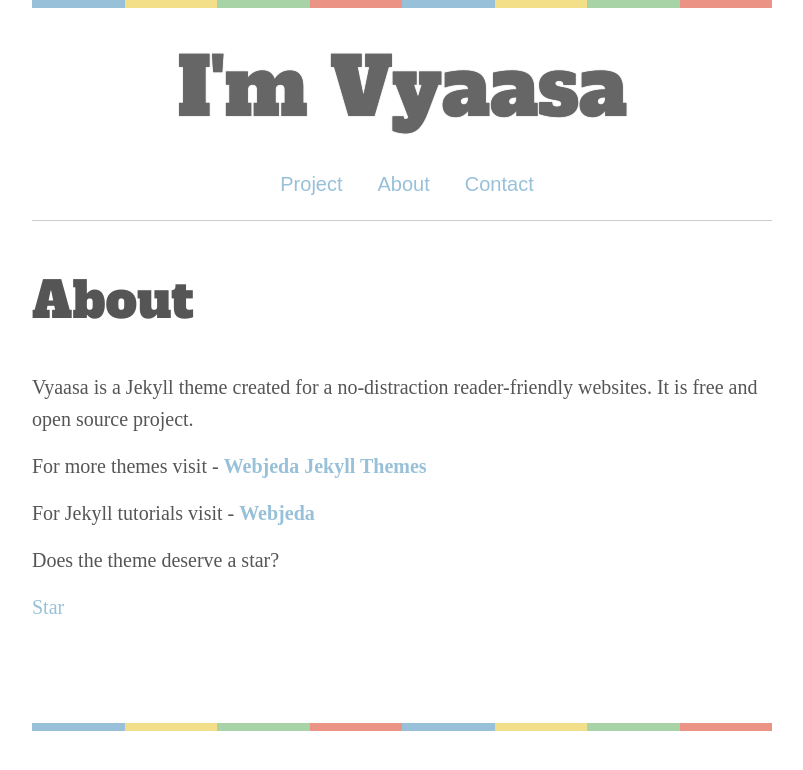
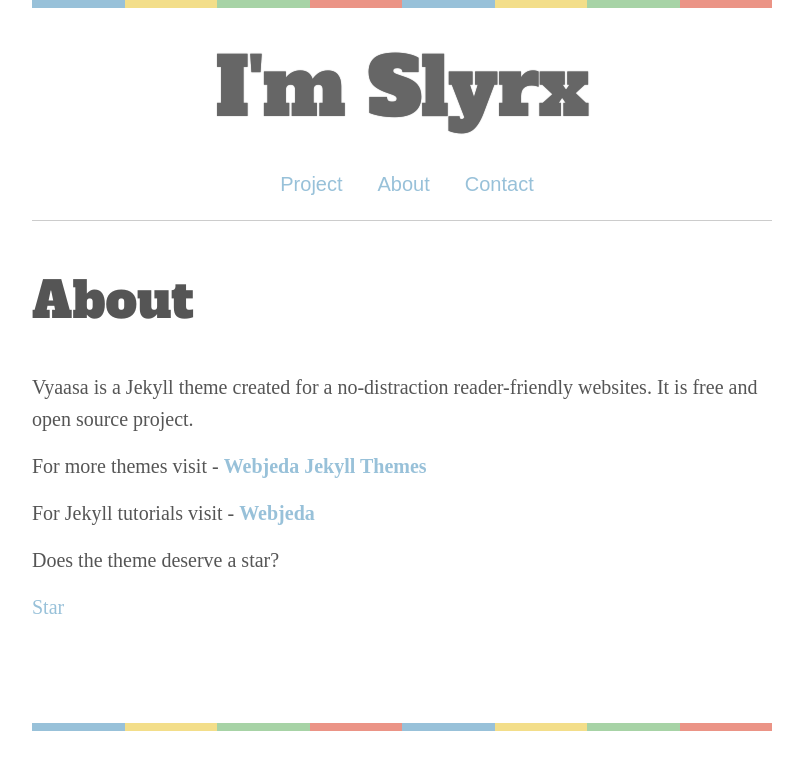
Before and after one commit to slyrx/blog, a Jekyll site: the page built from _pages/about.md, in a window 1280 px wide. Shown: the top 770 px of the page, without its empty margins (238-1041 px from the left). Built offline with Jekyll 4.4.1, drawn with Linux system fonts in a browser that asks for light colours; some web fonts are replaced.

Commit message:
Update _config.yml

```diff
--- a/_config.yml
+++ b/_config.yml
@@ -1,7 +1,7 @@
 #Created by webjeda - http://webjeda.com
 
 # Site settings
-title: "I'm Vyaasa"
+title: "I'm Slyrx"
 title-font-size: '4em' # a provision to adjust the size of your title. If it is too long then do resize to a smaller value. By default it will be 4em.
 
 email: your-email@domain.com
```
